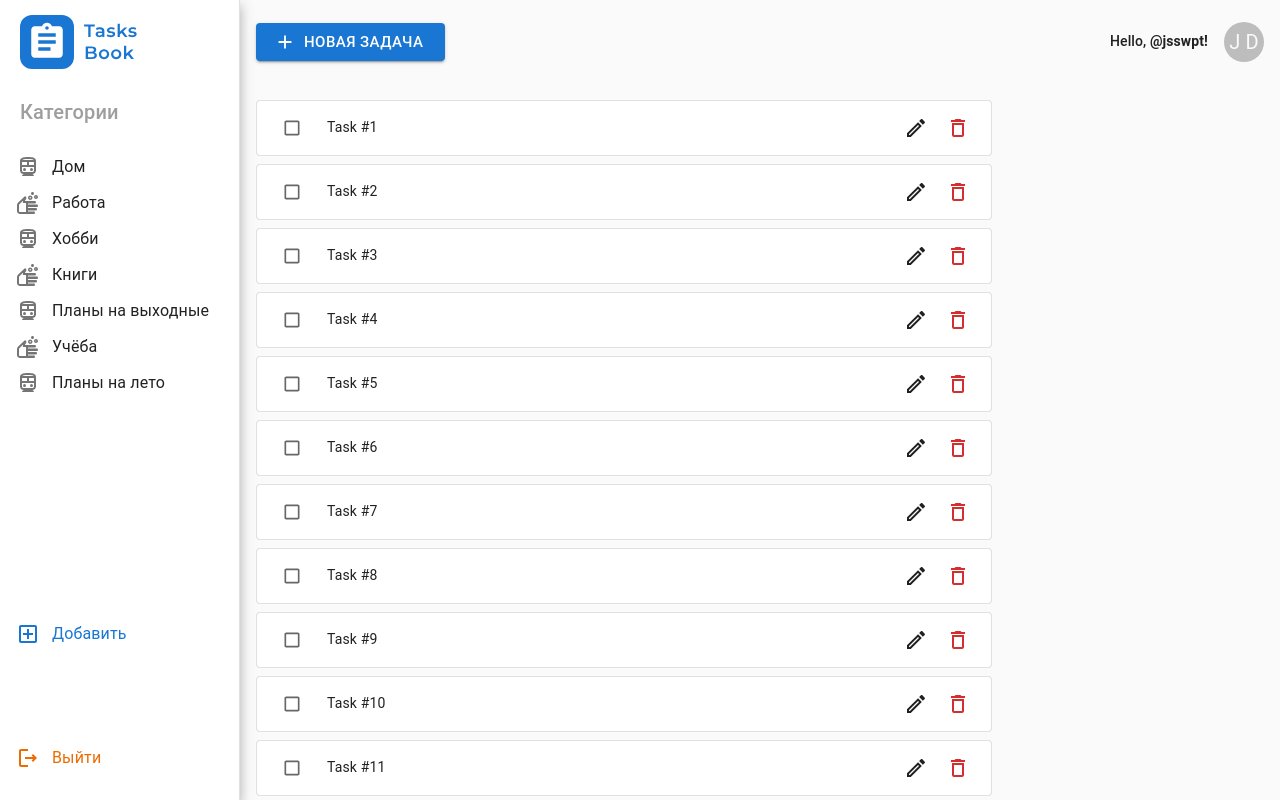
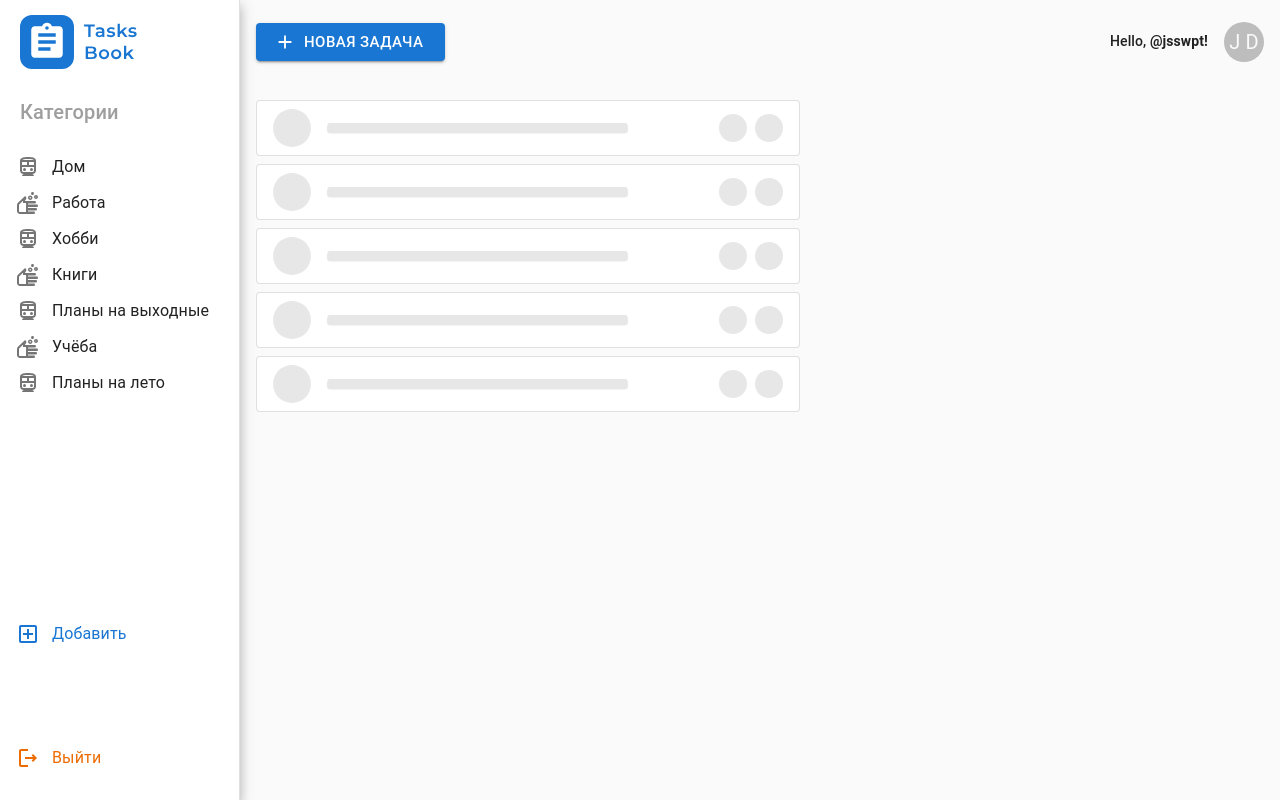
Before and after one commit to jsswpt/tasksbook, a React (Vite) app: page / in a window 1280 px wide. Both pictures are taken after a click on the item "Дом". Shown: the top 800 px of the page. Built offline with nearby package versions, Linux system fonts and the light colour scheme.

Commit message:
feat: implement 'Task' entity (#9)

```diff
--- /dev/null
+++ b/src/entities/task/api/get-tasks-by-category-id.ts
@@ -0,0 +1,22 @@
+type TasksResponse = {
+  category_id: number;
+  id: number;
+  title: string;
+  isDone: boolean;
+};
+
+export const getTasksByCategoryIdReq = (categoryId: number) =>
+  new Promise<Array<TasksResponse>>((res) => {
+    setTimeout(() => {
+      res(
+        Array(50)
+          .fill(0)
+          .map((_, idx) => ({
+            category_id: categoryId,
+            id: categoryId * 50 + idx + 1,
+            isDone: idx % 10 === 0,
+            title: `Task #${categoryId * 50 + idx + 1} of category #${categoryId}`,
+          })),
+      );
+    }, 5000);
+  });
--- /dev/null
+++ b/src/entities/task/api/index.ts
@@ -0,0 +1 @@
+export * from "./get-tasks-by-category-id";
--- /dev/null
+++ b/src/entities/task/index.ts
@@ -0,0 +1 @@
+export * from "./model";
--- /dev/null
+++ b/src/entities/task/model/index.ts
@@ -0,0 +1,65 @@
+import { makeAutoObservable } from "mobx";
+
+import { RequestStatus } from "root/shared/lib/api";
+
+import { getTasksByCategoryIdReq } from "../api";
+
+type TaskItem = {
+  categoryId: number;
+  id: number;
+  title: string;
+  isDone: boolean;
+};
+
+type TaskList = Record<number, Array<TaskItem>>;
+
+class Task {
+  private _tasks: TaskList = {};
+  private _status: RequestStatus | null = null;
+
+  constructor() {
+    makeAutoObservable(this);
+  }
+
+  get tasks() {
+    return this._tasks;
+  }
+
+  private set tasks(value) {
+    this._tasks = value;
+  }
+
+  get status() {
+    return this._status;
+  }
+
+  private set status(value) {
+    this._status = value;
+  }
+
+  getTasksByCategoryId = (categoryId: number) => {
+    if (this.tasks[categoryId]) {
+      return;
+    }
+
+    this.status = "pending";
+
+    getTasksByCategoryIdReq(categoryId)
+      .then((res) => {
+        this.tasks = {
+          ...this.tasks,
+          [categoryId]: res.map((item) => ({
+            categoryId: item.category_id,
+            id: item.id,
+            isDone: item.isDone,
+            title: item.title,
+          })),
+        };
+      })
+      .finally(() => {
+        this.status = "done";
+      });
+  };
+}
+
+export const taskModel = new Task();
--- a/src/features/toggle-task-status/ui/component.tsx
+++ b/src/features/toggle-task-status/ui/component.tsx
@@ -2,8 +2,17 @@ import { Checkbox } from "@mui/material";
 
 type ComponentProps = {
   id: number;
+  isDone: boolean;
+  categoryId: number;
 };
 
-export const Component = ({ id }: ComponentProps) => (
-  <Checkbox size="small" id={id.toString()} />
-);
+export const Component = ({ id, isDone }: ComponentProps) => {
+  return (
+    <Checkbox
+      size="small"
+      id={id.toString()}
+      checked={isDone}
+      onChange={() => alert(`Set to ${JSON.stringify(!isDone)}`)}
+    />
+  );
+};
--- a/src/features/toggle-task-status/ui/index.tsx
+++ b/src/features/toggle-task-status/ui/index.tsx
@@ -7,13 +7,13 @@ const Component = lazy(() =>
 );
 
 type ToggleTaskStatusProps =
-  | { isFallback?: false; id: number }
+  | { isFallback?: false; id: number; isDone: boolean; categoryId: number }
   | { isFallback: true };
 
 export const ToggleTaskStatus = (props: ToggleTaskStatusProps) =>
   !props.isFallback ? (
     <Suspense fallback={<Fallback />}>
-      <Component id={props.id} />
+      <Component {...props} />
     </Suspense>
   ) : (
     <Fallback />
--- a/src/screens/pages/category/ui/component.tsx
+++ b/src/screens/pages/category/ui/component.tsx
@@ -1,19 +1,39 @@
 import { Stack } from "@mui/material";
+import { observer } from "mobx-react-lite";
+import { useLayoutEffect } from "react";
+import { useParams } from "react-router-dom";
 
 import { TaskCard } from "root/widgets/task-card";
 
+import { taskModel } from "root/entities/task";
+
+import { Fallback } from "./fallback";
 import { Template } from "./template";
 
-export const Component = () => (
+export const Component = observer(() => {
+  const { categoryId } = useParams() as { categoryId: string };
+
+  const { getTasksByCategoryId } = taskModel;
+
+  useLayoutEffect(() => {
+    getTasksByCategoryId(Number(categoryId));
+  }, [categoryId]);
+
+  const { status, tasks } = taskModel;
+
+  const currentTasks = tasks[Number(categoryId)];
+
+  if (status !== "done") {
+    return <Fallback />;
+  }
+
+  return (
     <Template
       tasks={
         <Stack gap={({ spacing }) => spacing(8)}>
-        {Array(50)
-          .fill(0)
-          .map((_, idx) => (
-            <TaskCard id={idx + 1} title={`Task #${idx + 1}`} key={idx} />
-          ))}
+          {currentTasks?.map((task) => <TaskCard {...task} key={task.id} />)}
         </Stack>
       }
     />
   );
+});
--- a/src/screens/pages/category/ui/template.tsx
+++ b/src/screens/pages/category/ui/template.tsx
@@ -1,14 +1,22 @@
-import { Box } from "@mui/material";
+import { Box, useMediaQuery } from "@mui/material";
+
+import { lightTheme } from "root/shared/lib/mui";
 
 type TemplateProps = {
   tasks: React.ReactNode;
 };
 
-export const Template = ({ tasks }: TemplateProps) => (
+export const Template = ({ tasks }: TemplateProps) => {
+  const md = useMediaQuery((theme: typeof lightTheme) =>
+    theme.breakpoints.up("md"),
+  );
+
+  return (
     <Box
       padding={({ spacing }) => spacing(16)}
-    maxWidth={({ spacing }) => spacing(768)}
+      width={({ spacing }) => (md ? spacing(576) : "100%")}
     >
       {tasks}
     </Box>
   );
+};
--- a/src/widgets/task-card/ui/component.tsx
+++ b/src/widgets/task-card/ui/component.tsx
@@ -8,12 +8,21 @@ import { Template } from "./template";
 
 type ComponentProps = {
   id: number;
+  categoryId: number;
   title: string;
+  isDone: boolean;
 };
 
-export const Component = ({ id, title }: ComponentProps) => (
+export const Component = ({
+  categoryId,
+  id,
+  isDone,
+  title,
+}: ComponentProps) => (
   <Template
-    toggleStatusButton={<ToggleTaskStatus id={id} />}
+    toggleStatusButton={
+      <ToggleTaskStatus id={id} isDone={isDone} categoryId={categoryId} />
+    }
     title={title}
     deleteButton={
       <IconButton
--- a/src/widgets/task-card/ui/index.tsx
+++ b/src/widgets/task-card/ui/index.tsx
@@ -10,14 +10,16 @@ type TaskCardProps =
   | {
       isFallback?: false;
       id: number;
+      categoryId: number;
       title: string;
+      isDone: boolean;
     }
   | { isFallback: true };
 
 export const TaskCard = (props: TaskCardProps) =>
   !props.isFallback ? (
     <Suspense fallback={<Fallback />}>
-      <Component id={props.id} title={props.title} />
+      <Component {...props} />
     </Suspense>
   ) : (
     <Fallback />
```
Lines whose indentation alone changed are shown as unchanged.
